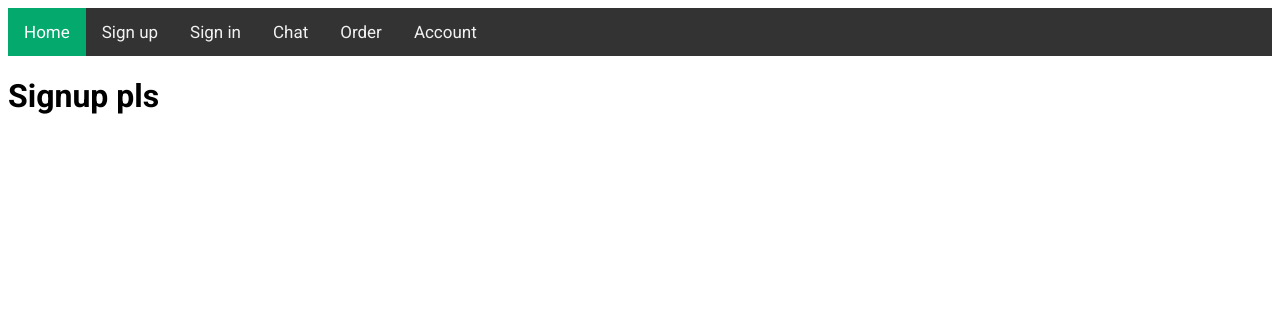
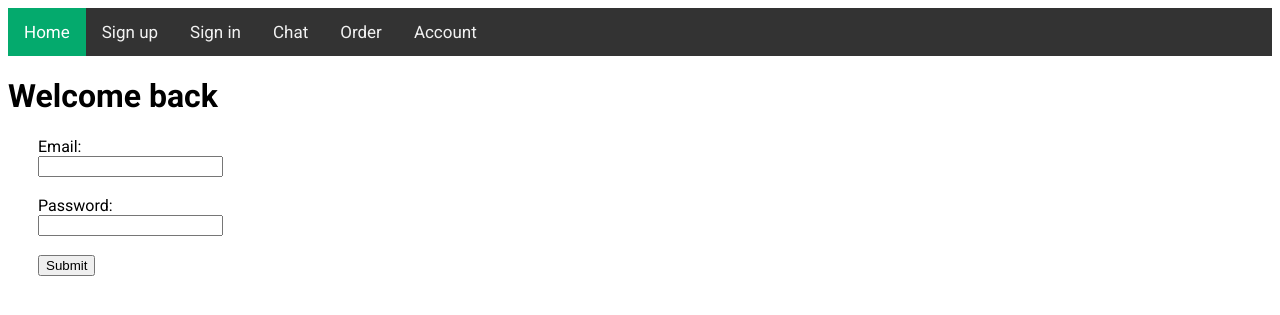
Before and after one commit to warm-milk-foam/seoul_garden, a Flask app: page /signin in a window 1280 px wide. Shown: the top 315 px of the page. Run offline with Flask 3, Linux system fonts and the light colour scheme.

Commit message:
finally it might work

```diff
--- /dev/null
+++ b/Code/accounts/509772ff-c423-4a0b-a8be-739ce69f07ac_account.txt
@@ -0,0 +1,4 @@
+User ID: 509772ff-c423-4a0b-a8be-739ce69f07ac
+Username: Ingo
+Password: skibidi
+Created At: 2024-11-05 11:46:43
--- /dev/null
+++ b/Code/accounts/91a44eda-91be-427c-a6cd-bb3f0612c9ff_account.txt
@@ -0,0 +1,4 @@
+User ID: 91a44eda-91be-427c-a6cd-bb3f0612c9ff
+Username: Ingo
+Password: skibidi
+Created At: 2024-11-05 11:46:37
--- /dev/null
+++ b/Code/accounts/d8465aec-b1e7-4e9b-bda0-98daf7e7bab9_account.txt
@@ -0,0 +1,4 @@
+User ID: d8465aec-b1e7-4e9b-bda0-98daf7e7bab9
+Username: Ingo
+Password: skibidi
+Created At: 2024-11-05 11:46:10
--- a/Code/app.py
+++ b/Code/app.py
@@ -35,7 +35,7 @@ def signup():
             open(order_history_path, 'w').close()
 
         flash('Account created successfully!', 'success')
-        return redirect(url_for('index'))
+        return redirect(url_for('order'))
 
     return render_template("signup.html")
 
--- a/Code/templates/order.html
+++ b/Code/templates/order.html
@@ -47,6 +47,6 @@
          <a href="/order">Order</a>
          <a href="/account">Account</a>
       </div>
-      <h1 class="text">Hi does this work</h1>
+      <h1 class="text">Ordering page</h1>
    </body>
 </html>
--- a/Code/templates/signin.html
+++ b/Code/templates/signin.html
@@ -47,6 +47,13 @@
          <a href="/order">Order</a>
          <a href="/account">Account</a>
       </div>
-      <h1 class="text">Signup pls</h1>
+      <h1 class="text">Welcome back</h1>
+      <form method="POST" class="form">
+         <label for="email">Email:    </label><br>
+         <input type="text" id="email" name="email" required><br><br>
+         <label for="password">Password:</label><br>
+         <input type="text" id="password" name="password" required><br><br>
+         <input type="submit">
+       </form>
    </body>
 </html>
```
Also changed, not shown: Code/templates/index.html (+1 -8 lines), Code/orders/509772ff-c423-4a0b-a8be-739ce69f07ac_order_history.txt (added), Code/orders/509cc6ce-2a72-452e-a6f8-f14616b6c418_order_history.txt (added), Code/orders/5ca88bef-3bd5-4e07-a9fa-bd54bf3329d5_order_history.txt (added), Code/orders/8c9626ba-96bf-4216-941f-5a4e41ea0aec_order_history.txt (added), Code/orders/91a44eda-91be-427c-a6cd-bb3f0612c9ff_order_history.txt (added), Code/orders/d8465aec-b1e7-4e9b-bda0-98daf7e7bab9_order_history.txt (added), Code/orders/f180d3af-f0ed-453c-97a1-f8ca370e44f1_order_history.txt (added), Code/orders/f86645aa-1dc7-465a-977a-ebc83cfb61fc_order_history.txt (added).
